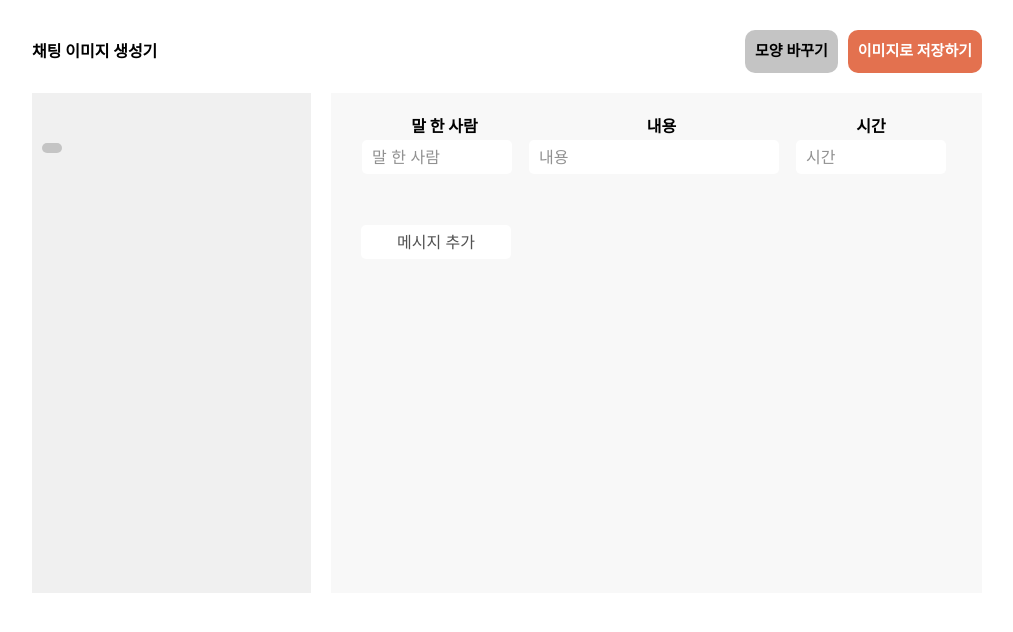
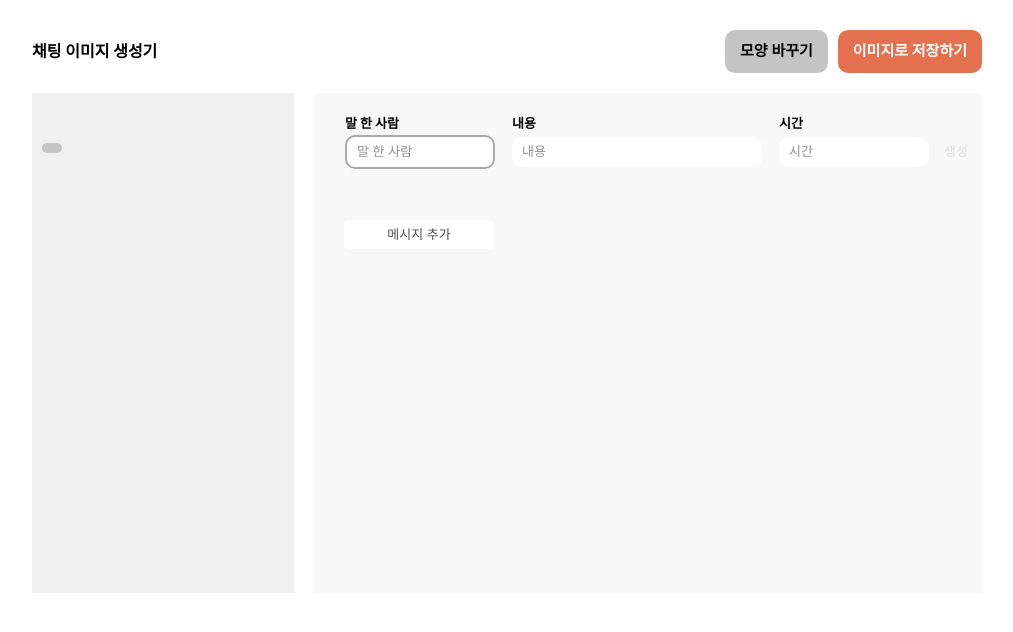
Before and after one commit to ToyMakers/chat-image-generator, a React (Create React App) app: page / in a window 1280 px wide. Both pictures are taken after a click on the button "메시지 추가". Shown: the top 632 px of the page, without its empty margins (18-1031 px from the left). Built offline with nearby package versions, Linux system fonts and the light colour scheme.

Commit message:
✨ feat: 채팅추가 기능

```diff
--- a/src/App.js
+++ b/src/App.js
@@ -1,17 +1,16 @@
 import "./App.css";
 import ChattingContainer from "./components/ChattingContainer";
 import ParticipantsContainer from "./components/ParticipantsContainer";
-import ImageProperty from "./components/ImageProperty";
 function App() {
   return (
     <div className="w-[1000px] flex flex-col pt-[30px] pl-[50px]">
       <div className="flex justify-between items-center mb-[20px]">
         <p className="font-bold ">채팅 이미지 생성기</p>
         <div className="flex gap-[10px]">
-          <button className="font-semibold text-[15px] bg-gray-200 rounded-[10px] px-[10px] py-[10px]">
+          <button className="font-semibold text-[15px] bg-gray-200 rounded-[10px] px-[15px] py-[10px] hover:bg-gray-300">
             모양 바꾸기
           </button>
-          <button className="font-semibold text-[15px] text-white bg-red-200 rounded-[10px] px-[10px] py-[10px]">
+          <button className="font-semibold text-[15px] text-white bg-red-200 rounded-[10px] px-[15px] py-[10px]">
             이미지로 저장하기
           </button>
         </div>
--- a/src/components/ParticipantsContainer.jsx
+++ b/src/components/ParticipantsContainer.jsx
@@ -1,31 +1,21 @@
-import React, { useState } from "react";
+import { useState } from "react";
 import { useStore } from "../store/chatStore.js";
+import Message from "./message.jsx";
 
 function ParticipantsContainer() {
-  // 로컬 상태로 입력 필드 관리
-  const [user, setUser] = useState("");
+  const [user, setUser] = useState();
   const [content, setContent] = useState("");
   const [time, setTime] = useState("");
-
-  // Zustand에서 상태와 함수 가져오기
-  const addChat = useStore((state) => state.addChat);
-
-  const handleSubmit = (e) => {
+  const { chatList, setChatList } = useStore();
+  const handleAddMessage = (e) => {
     e.preventDefault();
-
-    // 새로운 채팅 데이터를 Zustand 상태에 추가
-    addChat(user, content, time);
-
-    // 입력 필드 초기화
-    setUser("");
-    setContent("");
-    setTime("");
+    const newChat = { user, content, time };
+    setChatList([...chatList, newChat]);
   };
 
   return (
-    <div className="w-[700px] h-[500px] bg-bg-100 ml-[20px]">
-      <form onSubmit={handleSubmit} className="pt-[20px] pl-[30px]">
-        <table>
+    <div className="w-[700px] h-[500px] bg-bg-100 ml-[20px] pt-[20px] pl-[30px]">
+      <table className="text-[13px] text-left">
         <thead>
           <tr>
             <th>
@@ -36,44 +26,18 @@ function ParticipantsContainer() {
           </tr>
         </thead>
         <tbody>
-            <tr>
-              <td>
-                <input
-                  value={user}
-                  onChange={(e) => setUser(e.target.value)}
-                  type="text"
-                  placeholder="말 한 사람"
-                  className="w-[150px] mr-[15px] text-gray-100 rounded-[5px] px-[10px] py-[5px]"
-                />
-              </td>
-              <td>
-                <input
-                  value={content}
-                  onChange={(e) => setContent(e.target.value)}
-                  type="text"
-                  placeholder="내용"
-                  className="w-[250px] mr-[15px] text-gray-100 rounded-[5px] px-[10px] py-[5px]"
-                />
-              </td>
-              <td>
-                <input
-                  value={time}
-                  onChange={(e) => setTime(e.target.value)}
-                  type="text"
-                  placeholder="시간"
-                  className="w-[150px] text-gray-100 rounded-[5px] px-[10px] py-[5px]"
-                />
-              </td>
-            </tr>
+          {chatList.map((chatId) => {
+            return <Message key={chatId} />;
+          })}
         </tbody>
       </table>
       <button
-          type="submit"
-          className="w-[150px] mt-[50px] bg-white text-black-400 rounded-[5px] px-[10px] py-[5px]"
+        type="button"
+        onClick={handleAddMessage}
+        className="w-[150px] mt-[50px] bg-white text-black-400 text-[13px] rounded-[5px] px-[10px] py-[5px] "
       >
         메시지 추가
       </button>
-      </form>
     </div>
   );
 }
--- /dev/null
+++ b/src/components/message.jsx
@@ -0,0 +1,63 @@
+/* eslint-disable react-hooks/rules-of-hooks */
+import { useState } from "react";
+import { useStore } from "../store/chatStore.js";
+
+export default function Message() {
+  const [user, setUser] = useState();
+  const [content, setContent] = useState("");
+  const [time, setTime] = useState("");
+  const { chatId, chatList, setChatList } = useStore();
+
+  const handleSubmit = (e) => {
+    e.preventDefault();
+    const updatedChatList = chatList.map(
+      (chat) =>
+        chat.chatId === chatId
+          ? { ...chat, user, content, time } // chatId가 일치하면 업데이트
+          : chat // 일치하지 않으면 그대로 유지
+    );
+    setChatList(updatedChatList);
+    console.log(chatList);
+  };
+
+  return (
+    <tr>
+      <td>
+        <input
+          value={user}
+          onChange={(e) => setUser(e.target.value)}
+          type="text"
+          placeholder="말 한 사람"
+          className="w-[150px] mr-[15px]  rounded-[10px] px-[10px] py-[5px] border-[2px] border-gray-300"
+        />
+      </td>
+      <td>
+        <input
+          value={content}
+          onChange={(e) => setContent(e.target.value)}
+          type="text"
+          placeholder="내용"
+          className="w-[250px] mr-[15px]  rounded-[10px] px-[10px] py-[5px]"
+        />
+      </td>
+      <td>
+        <input
+          value={time}
+          onChange={(e) => setTime(e.target.value)}
+          type="text"
+          placeholder="시간"
+          className="w-[150px]  rounded-[10px] px-[10px] py-[5px]"
+        />
+      </td>
+      <td>
+        <button
+          type="button"
+          onClick={handleSubmit}
+          className="w-[50px] text-gray-100 hover:text-black-100"
+        >
+          생성
+        </button>
+      </td>
+    </tr>
+  );
+}
--- a/src/store/chatStore.js
+++ b/src/store/chatStore.js
@@ -1,6 +1,8 @@
 import { create } from "zustand";
 
 export const useStore = create((set) => ({
+  chatList: [],
+  chatId: 0,
   user: "",
   content: "",
   time: "",
@@ -22,12 +24,12 @@ export const useStore = create((set) => ({
   timeFontSize: "",
   timeTextColor: "",
 
-  addChat: (user, content, time) =>
-    set(() => ({
-      user,
-      content,
-      time,
+  setChatList: (newList) =>
+    set((state) => ({
+      chatList: newList,
+      chatId: state.chatId + 1, // chatList 업데이트 후 chatId 증가
     })),
+  setChat: (user, content, time) => set({ user, content, time }),
   addChatStyle: (
     chatTextColor,
     chatBorderRadius,
```
Lines whose indentation alone changed are shown as unchanged.
